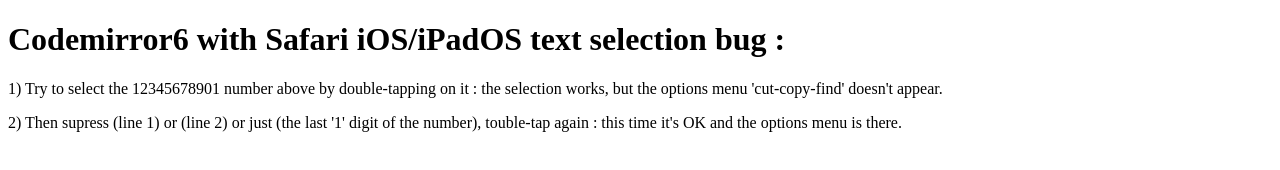
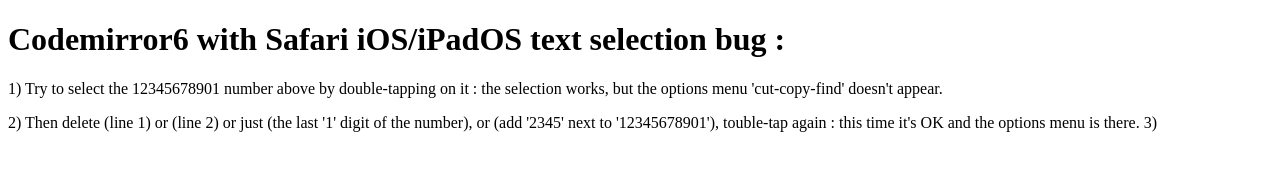
Before and after one commit to bibisixtynine/cm69, a website with bundled scripts: page build/index.html in a window 1280 px wide. Built offline with nearby package versions, Linux system fonts and the light colour scheme; what @codemirror/basic-setup would draw is missing.

Commit message:
🛑 added 2345

```diff
--- a/package.json
+++ b/package.json
@@ -4,9 +4,9 @@
     "build": "esbuild src/index.js --bundle --minify --outdir=build --define:process.env.NODE_ENV=\\\"production\\\""
   },
   "dependencies": {
-    "@codemirror/basic-setup": "^0.19.1",
-    "@codemirror/view": "^0.19.36",
-    "@codemirror/lang-javascript": "^0.19.3",
+    "@codemirror/basic-setup": "^0.19.3",
+    "@codemirror/view": "^0.19.48",
+    "@codemirror/lang-javascript": "^0.19.7",
     "@codemirror/matchbrackets": "^0.19.4",
     "@codemirror/highlight": "^0.19.8",
     "@codemirror/theme-one-dark": "^0.19.1"
--- a/src/index.js
+++ b/src/index.js
@@ -8,10 +8,27 @@
 12345678901
 `
 
+const styleHackToMakeSelectionWork = EditorView.theme(
+  {
+    ".cm-gutters": {
+      display: "unset", // instead of flex...
+    },
+  })
+
+
 let editor = new EditorView({
   state: EditorState.create({
     doc: initial_doc,
-    extensions: [ basicSetup, javascript() ]
+    extensions: [
+      basicSetup,
+      javascript(),
+      //styleHackToMakeSelectionWork
+    ]
   }),
   parent: editorDiv
 });
+
+/*
+
+
+*/
```
Also changed, not shown: build/index.html, build/index.js, readme.md, 1 other file.
